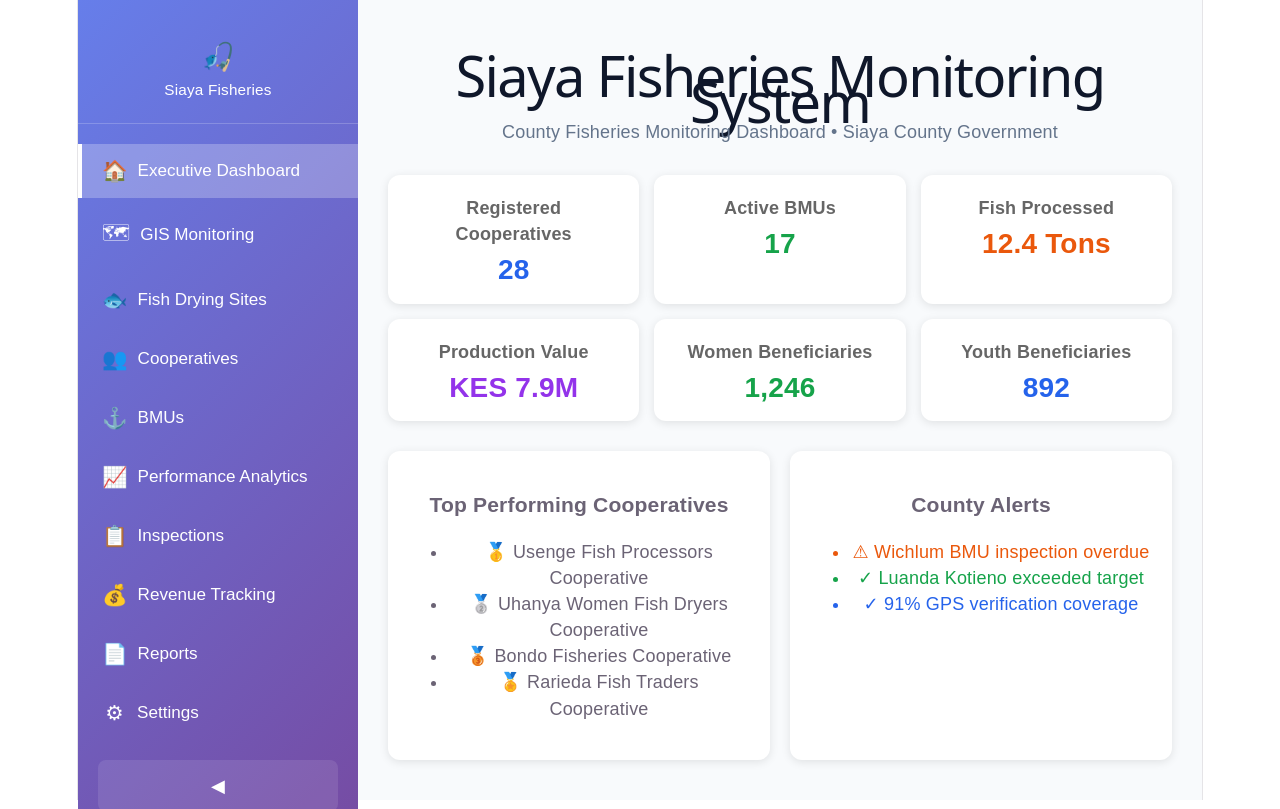
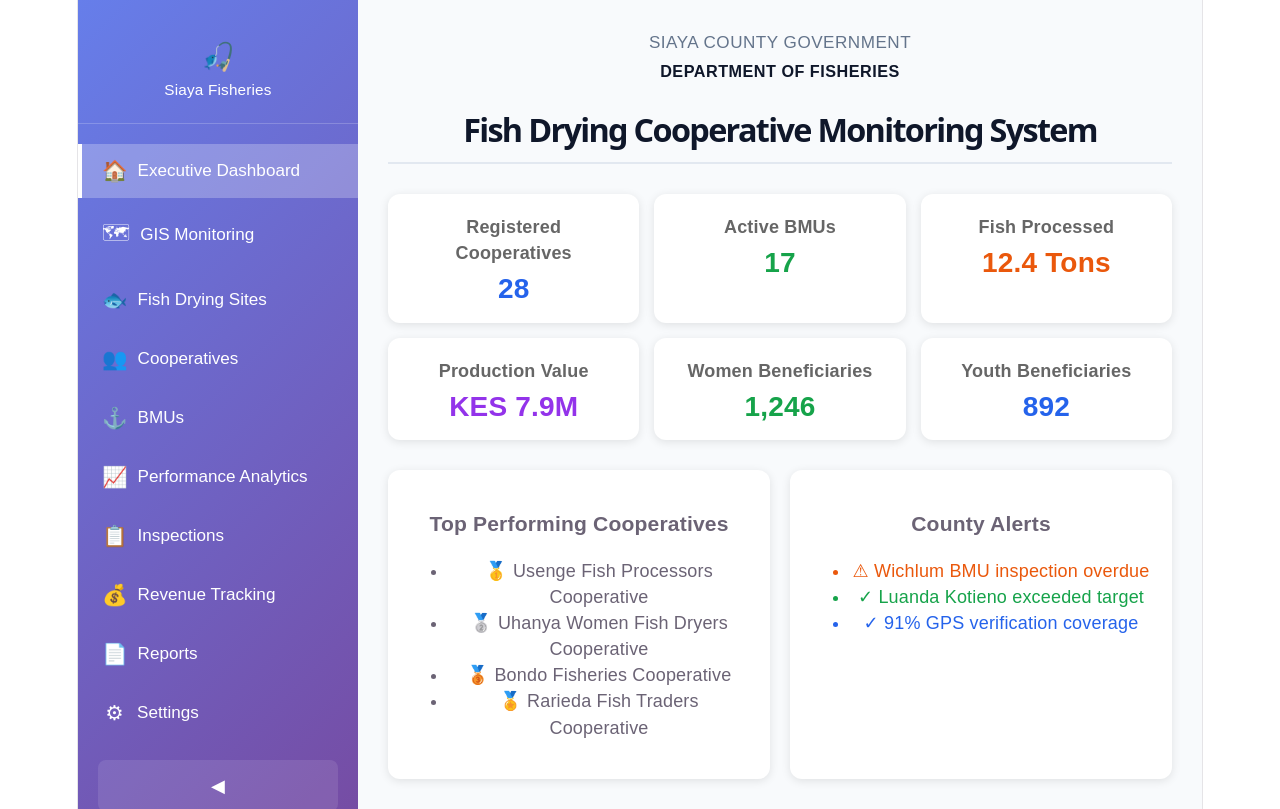
Before and after one commit to ohidi-tech/siaya-fisheries-monitoring-system, a React (Vite) app: page / in a window 1280 px wide. Built offline with nearby package versions, Linux system fonts and the light colour scheme.

Commit message:
Updated header with formal government branding

```diff
--- a/package.json
+++ b/package.json
@@ -13,7 +13,8 @@
     "leaflet": "^1.9.4",
     "react": "^19.2.8",
     "react-dom": "^19.2.8",
-    "react-leaflet": "^5.0.0"
+    "react-leaflet": "^5.0.0",
+    "recharts": "^3.10.1"
   },
   "devDependencies": {
     "@types/react": "^19.2.17",
--- a/src/App.jsx
+++ b/src/App.jsx
@@ -114,9 +114,10 @@ export default function App() {
         overflowY: 'auto',
       }}>
         {/* Header */}
-        <div style={{ marginBottom: '30px' }}>
-          <h1 style={{ color: '#0f172a', marginBottom: '5px' }}>Siaya Fisheries Monitoring System</h1>
-          <p style={{ color: '#64748b', marginBottom: '0' }}>County Fisheries Monitoring Dashboard • Siaya County Government</p>
+        <div style={{ marginBottom: '30px', paddingBottom: '20px', borderBottom: '2px solid #e2e8f0' }}>
+          <p style={{ color: '#64748b', marginBottom: '2px', fontSize: '0.95em', fontWeight: '500', textTransform: 'uppercase', letterSpacing: '0.5px' }}>Siaya County Government</p>
+          <p style={{ color: '#0f172a', marginBottom: '8px', fontSize: '0.9em', fontWeight: '600', textTransform: 'uppercase', letterSpacing: '0.5px' }}>Department of Fisheries</p>
+          <h1 style={{ color: '#0f172a', marginBottom: '0', fontSize: '1.8em', fontWeight: '700' }}>Fish Drying Cooperative Monitoring System</h1>
         </div>
 
         {/* Dashboard Page */}
```
Also changed, not shown: 1 other file (tests, documents, lock files or other folders).
